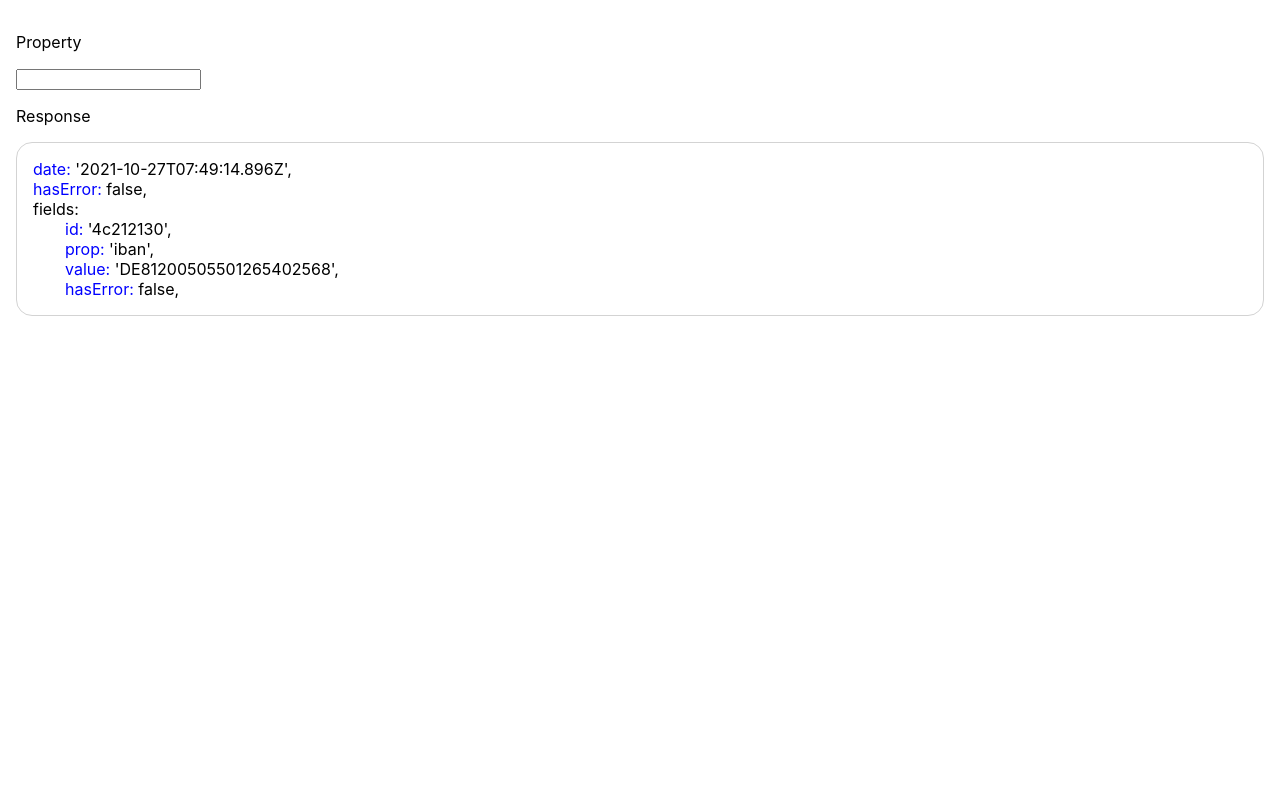
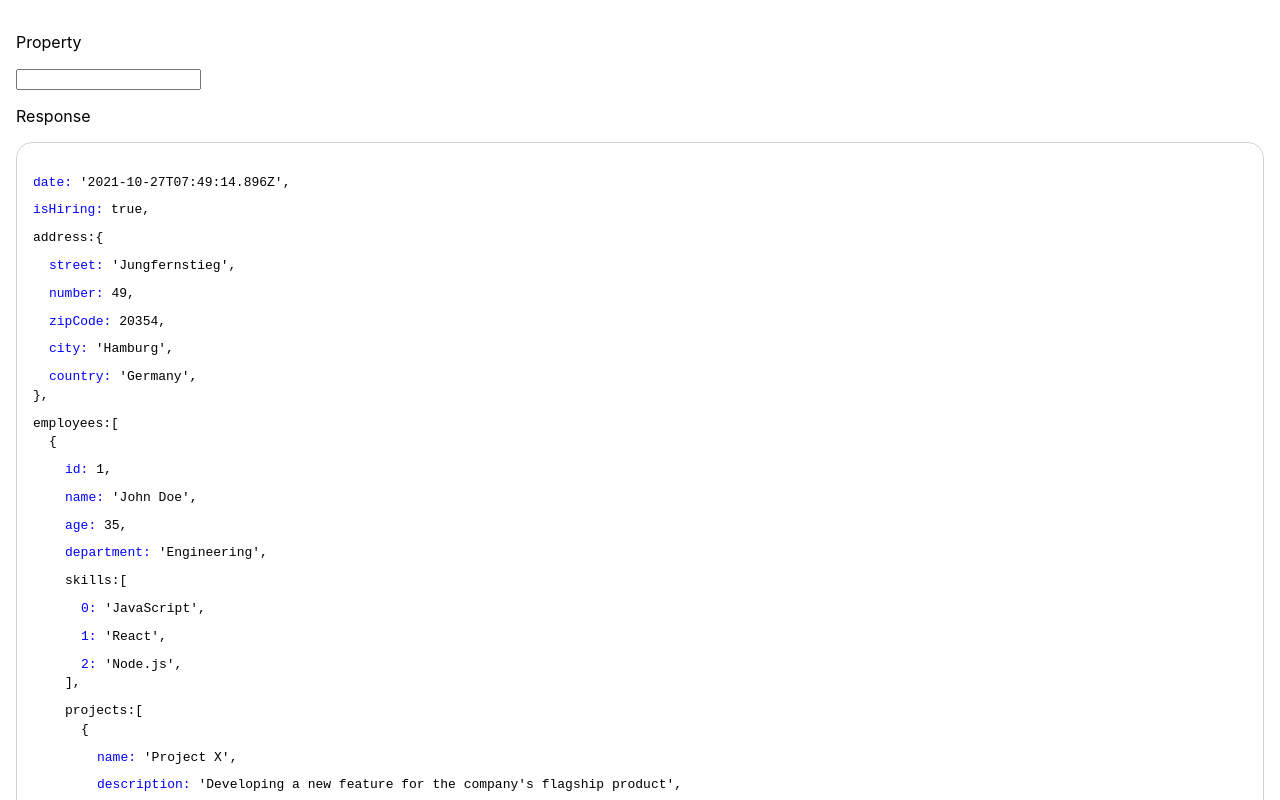
Before and after one commit to JoaoTeixeira13/hey-json-explorer, a React (Create React App) app: page / in a window 1280 px wide. Shown: the top 800 px of the page. Built offline with nearby package versions, Linux system fonts and the light colour scheme.

Commit message:
initial indention

```diff
--- a/src/App.tsx
+++ b/src/App.tsx
@@ -1,8 +1,8 @@
 import { useEffect, useState } from "react";
 import "./App.css";
-import { JsonExplorer } from "./components/json-explorer";
+import { JsonExplorer, KeyValuePair } from "./components/json-explorer";
 import demoData from "./demo-data.json";
-//import secondDemoData from "./second-demo-data.json";
+import secondDemoData from "./second-demo-data.json";
 import { readJsonProperties } from "./utils/read-json-properties";
 import { rootPath, undefinedDisplay } from "./constants";
 
@@ -10,9 +10,7 @@ function App() {
     //for experiment with different data types we can initialize our json here
     //for an alternativite test case initialize the json as 'secondDemoData
 
-    const [json] = useState<{
-        [key: string]: any;
-    }>(demoData);
+    const [json] = useState<KeyValuePair>(secondDemoData);
 
     const [selectedProperty, setSelectedProperty] = useState<string>("");
 
--- a/src/components/json-explorer.css
+++ b/src/components/json-explorer.css
@@ -9,3 +9,12 @@
 .indented {
     margin-left: 4rem;
 }
+pre {
+    line-height: 0.7;
+    margin-top: 0.6rem;
+    margin-bottom: 0.6rem;
+}
+span {
+    margin-top: 0.6rem;
+    margin-bottom: 0.6rem;
+}
--- a/src/components/json-explorer.tsx
+++ b/src/components/json-explorer.tsx
@@ -1,11 +1,14 @@
 import "./json-explorer.css";
 import { valueDisplayConverter } from "../utils/value-display-converter";
 import { rootPath } from "../constants";
+import { getObjectOrArrayBracket } from "../utils/get-object-or-array-bracket";
+
+export type KeyValuePair = {
+    [key: string]: any;
+};
 
 type Props = {
-    json: {
-        [key: string]: any;
-    };
+    json: KeyValuePair;
     selectedPath: string;
     setSelectedProperty: React.Dispatch<React.SetStateAction<string>>;
     setSelectedPath: React.Dispatch<React.SetStateAction<string>>;
@@ -25,12 +28,15 @@ export const JsonExplorer = ({
     };
 
     return (
-        <>
+        <pre>
             {entries.map(([key, value]) => (
                 <span key={key} className="display-linebreak">
                     {typeof value === "object" ? (
                         <>
                             {Number.isNaN(parseInt(key)) && `\n${key}:`}
+
+                            <span>{getObjectOrArrayBracket(value, true)}</span>
+
                             {
                                 <JsonExplorer
                                     json={value}
@@ -39,6 +45,7 @@ export const JsonExplorer = ({
                                     setSelectedPath={setSelectedPath}
                                 />
                             }
+                            <span>{getObjectOrArrayBracket(value, false)}</span>
                         </>
                     ) : (
                         <span>
@@ -55,6 +62,6 @@ export const JsonExplorer = ({
                     )}
                 </span>
             ))}
-        </>
+        </pre>
     );
 };
--- /dev/null
+++ b/src/utils/get-object-or-array-bracket.ts
@@ -0,0 +1,20 @@
+import { KeyValuePair } from "../components/json-explorer";
+
+export const getObjectOrArrayBracket = (
+    value: any[] | KeyValuePair,
+    openingBracket: boolean
+) => {
+    let bracket = "[";
+    const isArray = value.constructor === Array;
+
+    if (isArray && !openingBracket) {
+        bracket = "],";
+    }
+    if (!isArray && openingBracket) {
+        bracket = "{";
+    }
+    if (!isArray && !openingBracket) {
+        bracket = "},";
+    }
+    return bracket;
+};
--- a/src/utils/read-json-properties.ts
+++ b/src/utils/read-json-properties.ts
@@ -1,11 +1,8 @@
 //solution based on https://stackoverflow.com/questions/55119963/why-can-i-access-object-property-with-an-array
 
-export const readJsonProperties = (
-    json: {
-        [key: string]: any;
-    },
-    string: string
-) => {
+import { KeyValuePair } from "../components/json-explorer";
+
+export const readJsonProperties = (json: KeyValuePair, string: string) => {
     let returnValue = "undefined";
     let jsonCopy = { ...json };
 
```
